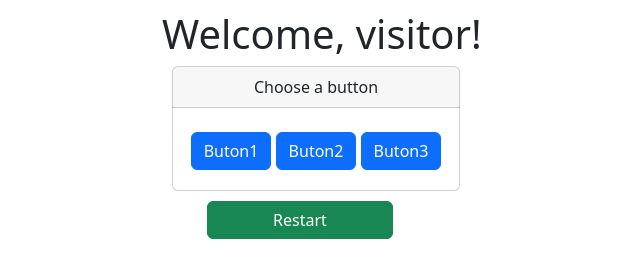
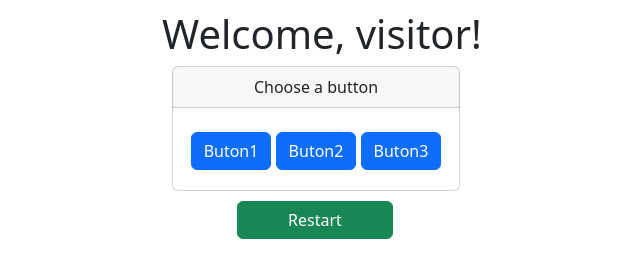
Before and after one commit to mariusanca/Ghiceste-butonul, a plain HTML site: page index.html in a window 1280 px wide. Shown: the whole page, without its empty margins (168-808 px from the left). Drawn offline with nearby package versions, Linux system fonts and the light colour scheme.

Commit message:
Update styles.css

```diff
--- a/styles.css
+++ b/styles.css
@@ -16,8 +16,8 @@
 }
 
 #butonRestart {
-    margin: auto;
-    margin-left: 45px;
     margin-top: 10px;
-    width: 30%;
+    margin-left: 75px;
+    padding-left: 50px;
+    padding-right: 50px;
 }
```
